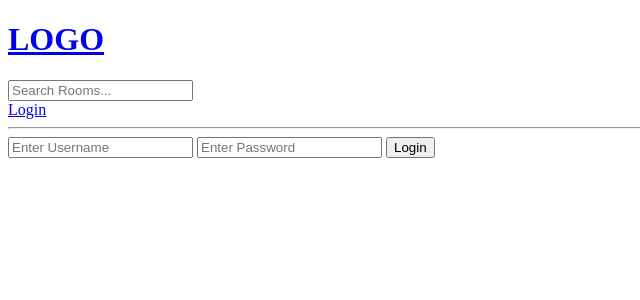
After one commit to MarvsConcept/studybud, a Django app: page /login/ in a window 1280 px wide. The commit adds this page. Shown: the top 300 px of the page, without its empty margins (0-640 px from the left). Run offline with Django 4.2, Linux system fonts and the light colour scheme.

Commit message:
Login template, view and Logic, also introduced messages

```diff
--- /dev/null
+++ b/base/templates/base/login_register.html
@@ -0,0 +1,20 @@
+{% extends "main.html" %}
+
+
+{% block content %}
+
+<div>
+    <form method="POST" action="">
+        {% csrf_token %}
+
+        <label for="Username:"></label>
+        <input type="text" name="username" placeholder="Enter Username">
+
+        <label for="Password:"></label>
+        <input type="password" name="password" placeholder="Enter Password">
+
+        <input type="submit" value="Login">
+    </form>
+</div>
+
+{% endblock content %}
--- a/base/urls.py
+++ b/base/urls.py
@@ -2,6 +2,8 @@ from django.urls import path
 from .import views
 
 urlpatterns = [
+    path('login/', views.loginPage, name="login"),
+
     path('', views.home, name='home',),
     path('room/<str:pk>/', views.room, name='room'),
     path('create-room/', views.createRoom, name='create-room'),
--- a/base/views.py
+++ b/base/views.py
@@ -1,5 +1,8 @@
 from django.shortcuts import render, redirect
+from django.contrib import messages
 from django .db.models import Q
+from django.contrib.auth.models import User
+from django.contrib.auth import authenticate, login, logout
 from .models import Room, Topic
 from .forms import RoomForm
 
@@ -8,6 +11,28 @@ from .forms import RoomForm
 #     {'id':2, 'name':'Design with Marv!'},
 #     {'id':3, 'name':'Frontend Guys!'},
 # ]
+
+
+def loginPage(request):
+    if request.method == 'POST':
+        username = request.POST.get('username')
+        password = request.POST.get('password')
+
+        try:
+            user = User.objects.get(username=username)
+        except:
+            messages.error(request, 'User does not exist')
+
+        user = authenticate(request, username=username, password=password)
+
+        if user is not None:
+            login(request, user)
+            return redirect('home')
+        else:
+            messages.error(request, 'Username  or Password does not exist')
+    context = {}
+
+    return render(request, 'base/login_register.html', context)
 
 def home(request):
     q = request.GET.get('q') if request.GET.get('q') != None else ''
--- a/templates/main.html
+++ b/templates/main.html
@@ -10,6 +10,18 @@
 <body>
     {% include 'navbar.html' %}
 
+
+    {% if messages %}
+    <ul class="messages">
+        {% for message in messages  %}
+        <li>
+            {{ message }}
+        </li>
+        {% endfor %}
+    </ul>
+    {% endif %}
+
+
     {% block content %}
 
     {% endblock content %}
--- a/templates/navbar.html
+++ b/templates/navbar.html
@@ -7,4 +7,6 @@
     <input type="text" name="q" placeholder="Search Rooms...">
 </form>
 
+<a href="{% url 'login' %}">Login</a>
+
 <hr>
```
